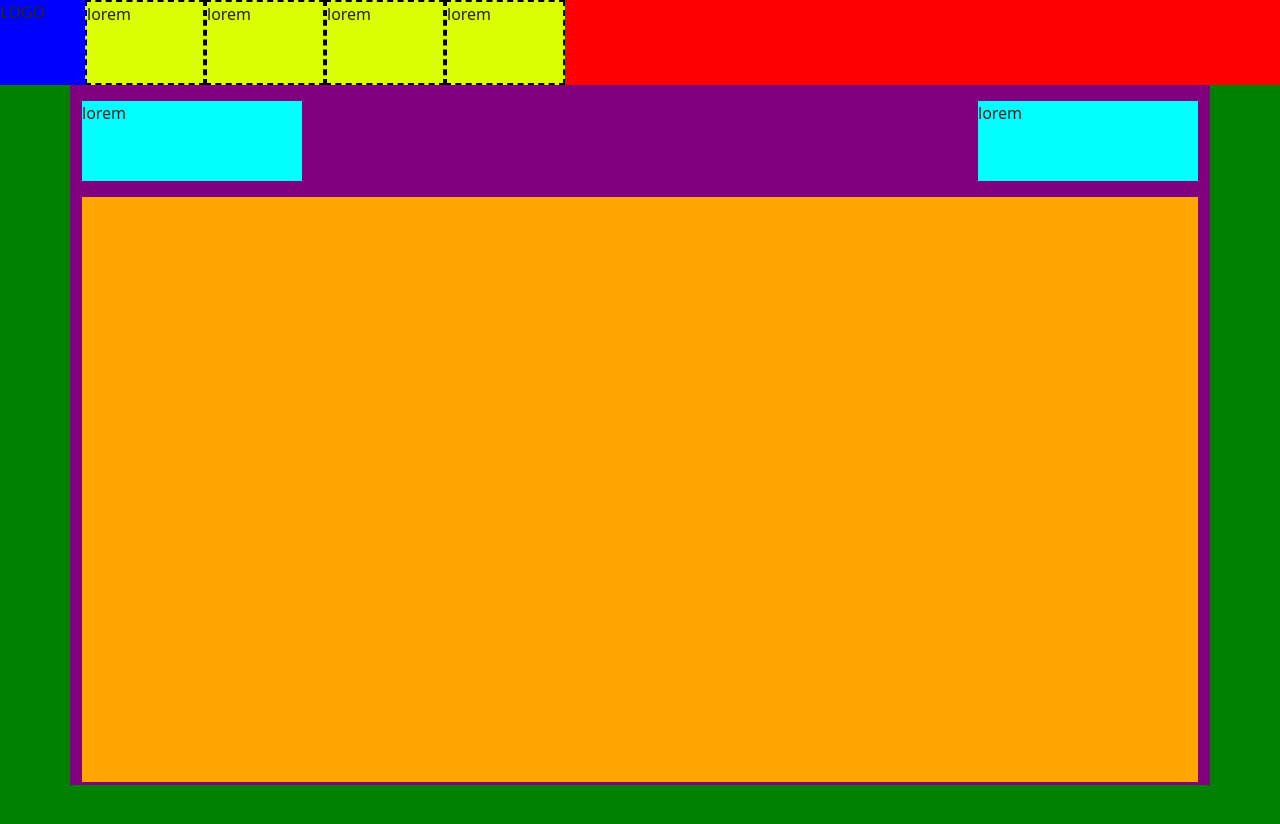
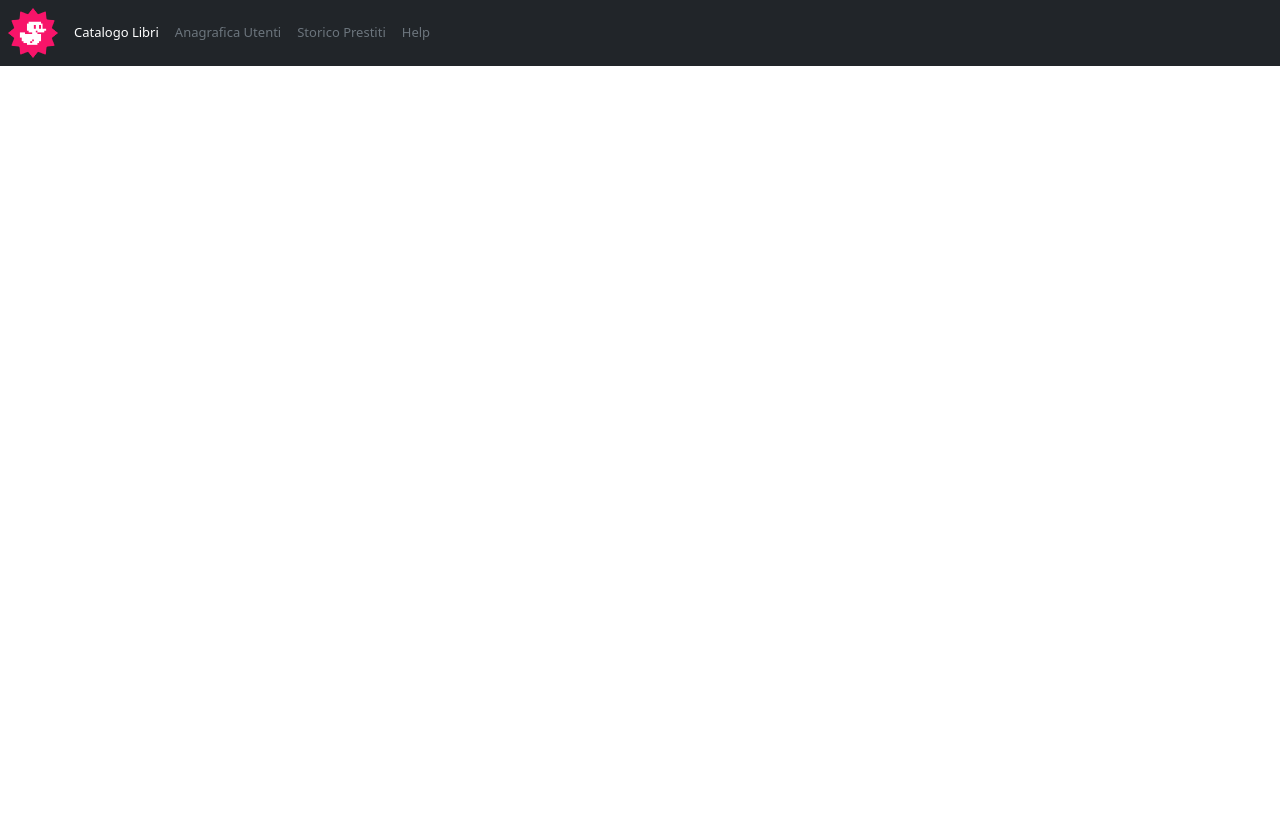
Before and after one commit to filippogiovannoni/html-css-bootstrap-dashboard, a plain HTML site: page index.html in a window 1280 px wide. After the commit the page ends 800 px from the top, so only its background shows below. Drawn offline with nearby package versions, Linux system fonts and the light colour scheme.

Commit message:
add header

```diff
--- a/css/style.css
+++ b/css/style.css
@@ -37,3 +37,9 @@
     height: 585px;
     background-color: orange;
 }
+
+/* End Debug Rules */
+
+.fs_7 {
+    font-size: 13px;
+}
--- a/index.html
+++ b/index.html
@@ -1,24 +1,27 @@
 <!DOCTYPE html>
 <html lang="en">
+
 <head>
     <meta charset="UTF-8">
     <meta name="viewport" content="width=device-width, initial-scale=1.0">
     <title>Bootstrap Dashboard</title>
-    <link href="https://cdn.jsdelivr.net/npm/bootstrap@5.3.2/dist/css/bootstrap.min.css" rel="stylesheet" integrity="sha384-T3c6CoIi6uLrA9TneNEoa7RxnatzjcDSCmG1MXxSR1GAsXEV/Dwwykc2MPK8M2HN" crossorigin="anonymous">
+    <link href="https://cdn.jsdelivr.net/npm/bootstrap@5.3.2/dist/css/bootstrap.min.css" rel="stylesheet"
+        integrity="sha384-T3c6CoIi6uLrA9TneNEoa7RxnatzjcDSCmG1MXxSR1GAsXEV/Dwwykc2MPK8M2HN" crossorigin="anonymous">
     <link rel="stylesheet" href="./css/style.css">
 </head>
-<body class="debug">
 
-<header id="site_header">
+<body class="">
+
+    <header class="bg-dark" id="site_header">
         <nav class="d-flex">
-        <div class="logo">
-            LOGO
+            <div class="logo m-2 me-3">
+                <img width="50px" src="./img/duck.png" alt="">
             </div>
-        <div class="links d-flex">
-            <div class="link">lorem</div>
-            <div class="link">lorem</div>
-            <div class="link">lorem</div>
-            <div class="link">lorem</div>
+            <div class="links d-flex align-items-center gap-3 fs_7">
+                <a class="text-decoration-none text-white" href="#">Catalogo Libri</a>
+                <a class="text-decoration-none text-secondary" href="#">Anagrafica Utenti</a>
+                <a class="text-decoration-none text-secondary" href="#">Storico Prestiti</a>
+                <a class="text-decoration-none text-secondary" href="#">Help</a>
             </div>
 
         </nav>
@@ -29,8 +32,8 @@
     <main id="site_main">
         <div class="container">
             <div class="top py-3 d-flex justify-content-between">
-            <div class="catalog">lorem</div>
-            <div class="add">lorem</div>
+                <div class="catalog"></div>
+                <div class="add"></div>
             </div>
 
             <table class="table"></table>
@@ -39,4 +42,5 @@
     <!-- /#site_main -->
 
 </body>
+
 </html>
```
Also changed, not shown: img/duck.png (added). Lines whose indentation alone changed are shown as unchanged.
